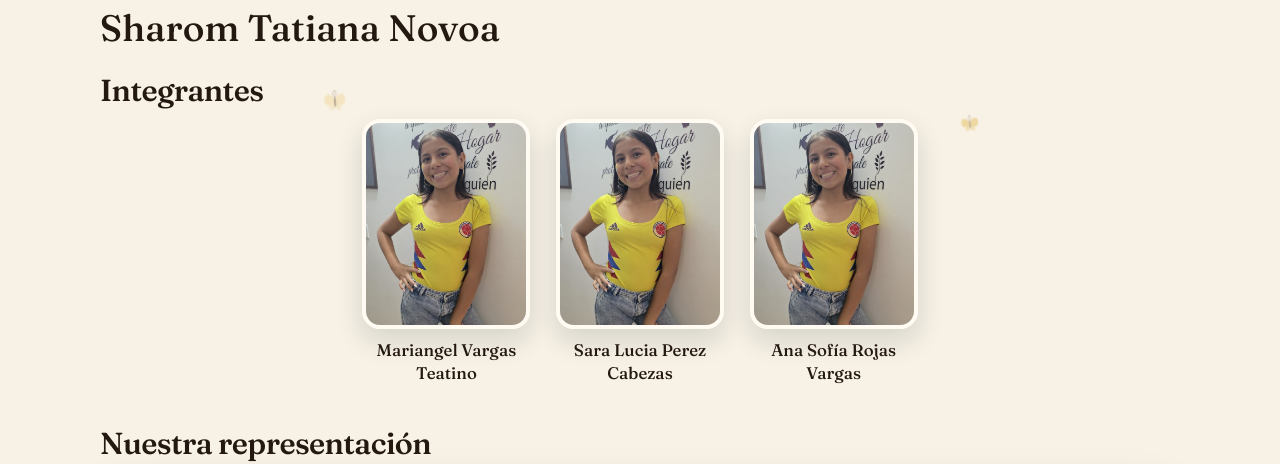
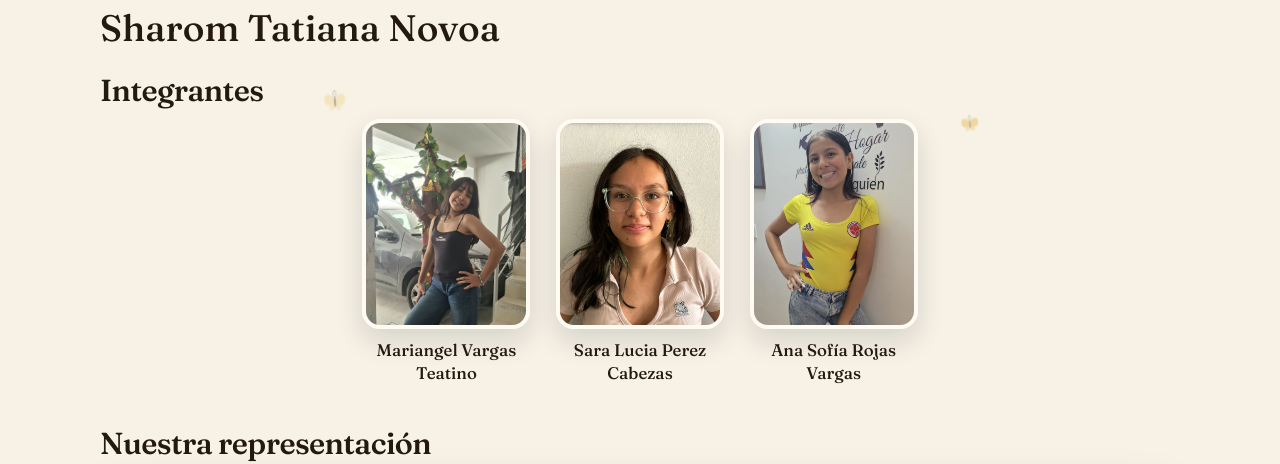
Before and after one commit to jrojas147/gabo, a plain HTML site: page index.html in a window 1280 px wide. Shown: the part 11227-11691 px from the top of the page. Drawn offline with Linux system fonts and the light colour scheme.

Commit message:
Actualizacion imagenes

```diff
--- a/index.html
+++ b/index.html
@@ -430,11 +430,11 @@
           <h3>Integrantes</h3>
           <div class="fotos-grupo">
             <figure class="foto-integrante revelar d1">
-              <img src="img/ana-sofia-rojas.jpg" alt="Mariangel Vargas Teatino">
+              <img src="img/mariangel.jpeg" alt="Mariangel Vargas Teatino">
               <figcaption>Mariangel Vargas Teatino</figcaption>
             </figure>
             <figure class="foto-integrante revelar d2">
-              <img src="img/ana-sofia-rojas.jpg" alt="Sara Lucia Perez Cabezas">
+              <img src="img/saraLucia.jpeg" alt="Sara Lucia Perez Cabezas">
               <figcaption>Sara Lucia Perez Cabezas</figcaption>
             </figure>
             <figure class="foto-integrante revelar d3">
```
Also changed, not shown: img/mariangel.jpeg (added), img/saraLucia.jpeg (added), img/stand.jpeg.
